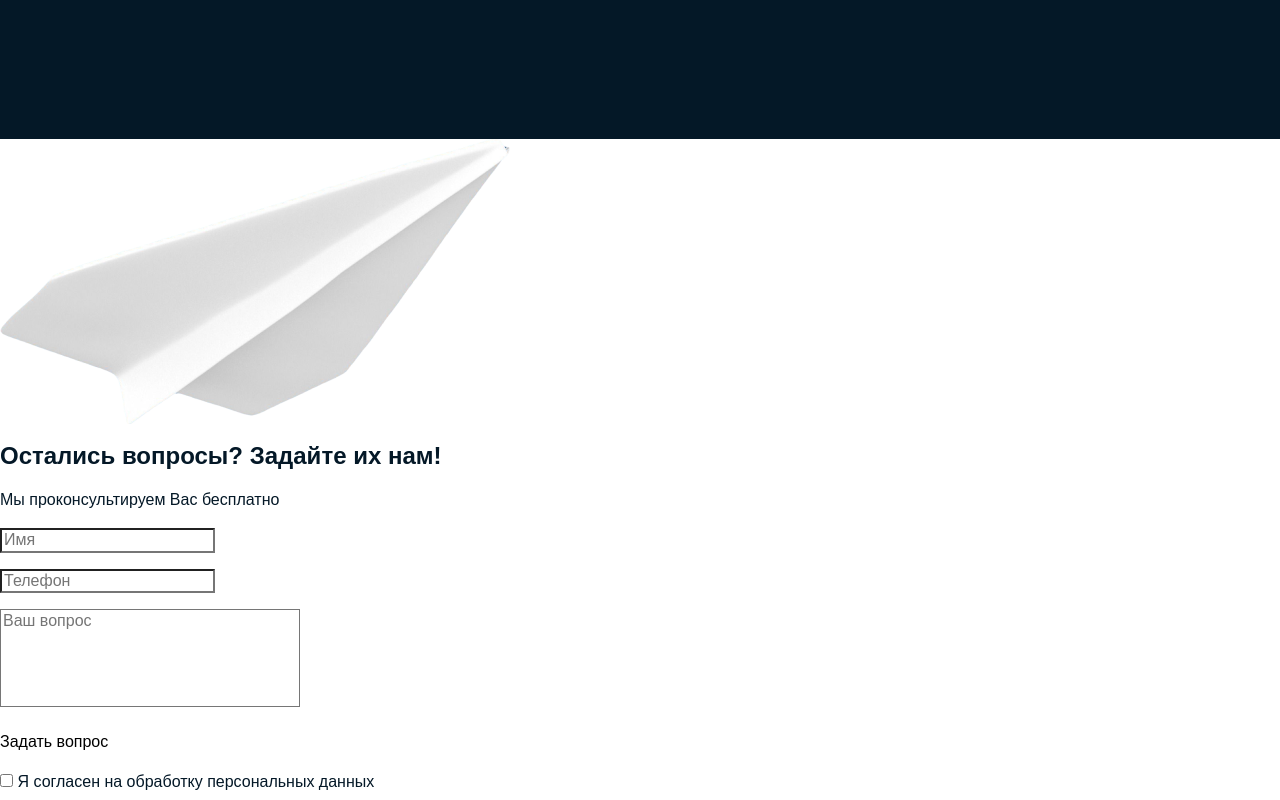
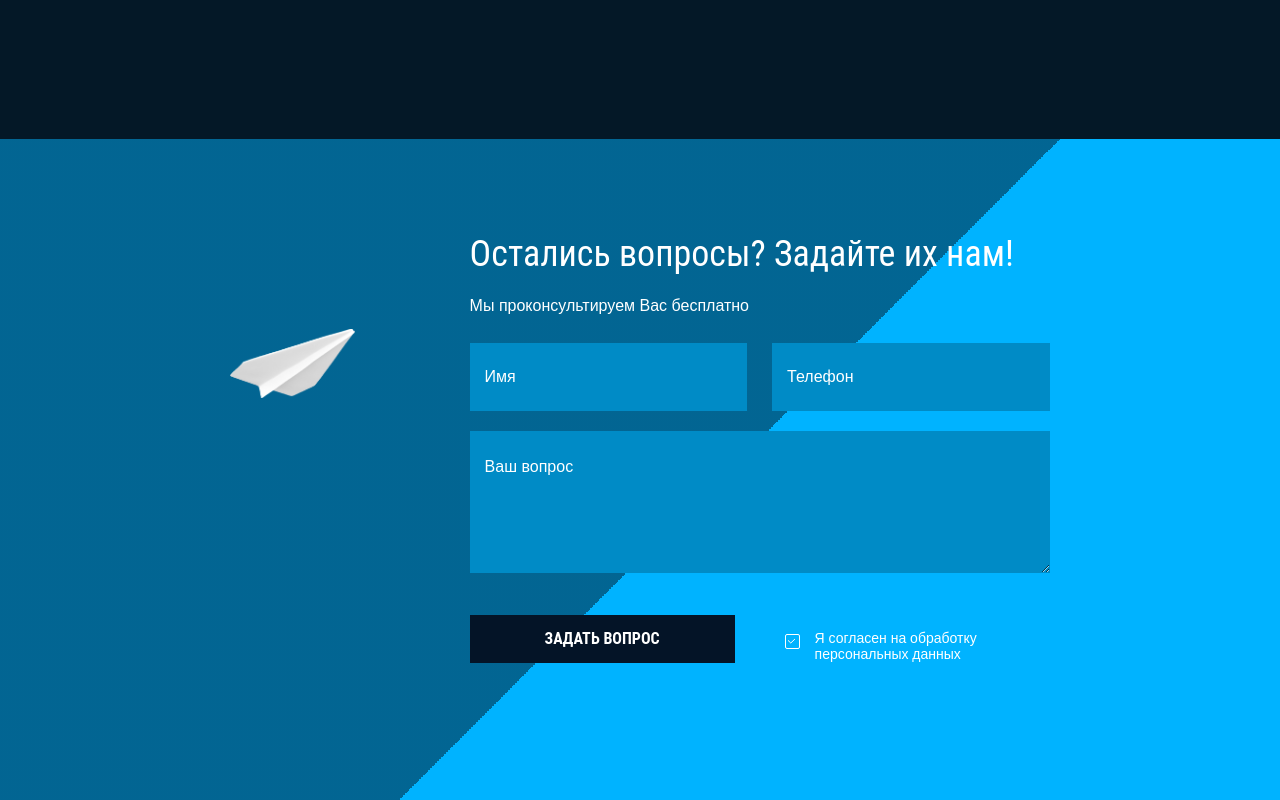
Before and after one commit to D-Inna/accelerator-smart-device, a website built with webpack: page source/index.html in a window 1280 px wide. Shown: the part 2900-3700 px from the top of the page. Built offline with nearby package versions, Linux system fonts and the light colour scheme; files whose address does not match are found by name.

Commit message:
Добавляет форму

```diff
--- a/source/index.html
+++ b/source/index.html
@@ -176,6 +176,7 @@
         </ul>
       </section>
       <section class="form">
+        <div class="form__wrapper">
           <picture>
             <!-- <source type="image/webp" srcset="./img/paper-airplane.webp 1x, ./img/paper-airplane@2x.webp 2x"> -->
             <img src="./img/paper-airplane.png" width="510" height="285" srcset="./img/paper-airplane@2x.png 2x"
@@ -185,7 +186,7 @@
             <h2>Остались вопросы? Задайте их&nbsp;нам!</h2>
             <span>Мы&nbsp;проконсультируем Вас бесплатно</span>
             <form action="https://echo.htmlacademy.ru/" method="post">
-            <div>
+              <div class="form__inner">
                 <p>
                   <label>
                     <input type="text" name="name" placeholder="Имя">
@@ -200,14 +201,17 @@
               <p>
                 <textarea name="comment" cols="30" rows="5" placeholder="Ваш вопрос"></textarea>
               </p>
+              <div class="form__consent">
                 <a href="#">Задать вопрос</a>
                 <p>
                   <label>
-                <input type="checkbox" name="firm-storе">
-                <span>Я&nbsp;согласен на&nbsp;обработку персональных данных</span>
+                    <input class="visually-hidden" type="checkbox" name="firm-storе" checked>
+                    <span>Я&nbsp;согласен на&nbsp;обработку <br> персональных данных</span>
                   </label>
                 </p>
+              </div>
             </form>
+          </div>
         </div>
       </section>
     </main>
--- /dev/null
+++ b/source/sass/blocks/form.scss
@@ -0,0 +1,193 @@
+.form {
+  background-color: $background-form;
+  min-height: 840px;
+
+  @media (max-width: $vp-1023) {
+    min-height: 580px;
+  }
+
+  @media (max-width: $vp-767) {
+    min-height: 750px;
+  }
+}
+
+.form__wrapper {
+  background: linear-gradient(135deg, rgba(4, 24, 39, 0.5) 0% 50%, $background-form 50% 100%);
+  padding: 7% 18% 5%;
+  min-height: 840px;
+  display: grid;
+  grid-template-columns: 1fr 1fr;
+  gap: 115px;
+
+  @media (max-width: $vp-1023) {
+    display: block;
+    padding: 8% 7% 10%;
+    min-height: 580px;
+    background: none;
+  }
+
+  @media (max-width: $vp-767) {
+    min-height: 750px;
+  }
+}
+
+.form__wrapper img {
+  display: block;
+  margin-top: 100px;
+
+  @media (max-width: $vp-1023) {
+    display: none;
+  }
+}
+
+.form__modal-auth h2 {
+  @include title-roboto;
+  color: #ffffff;
+  margin: 0;
+  margin-bottom: 15px;
+
+  @media (max-width: $vp-767) {
+    font-size: 30px;
+    line-height: 42px;
+  }
+}
+
+.form__modal-auth p {
+  margin: 20px 0 35px;
+}
+
+.form__modal-auth span {
+  @include text-mono;
+  color: #ffffff;
+  margin-bottom: 35px;
+
+  @media (max-width: $vp-767) {
+    font-size: 14px;
+    line-height: 18px;
+  }
+}
+
+.form__modal-auth form {
+  min-width: 580px;
+  margin-top: 25px;
+
+  @media (max-width: $vp-1023) {
+    min-width: 670px;
+  }
+
+  @media (max-width: $vp-767) {
+    min-width: 270px;
+  }
+}
+
+.form__inner {
+  display: grid;
+  grid-template-columns: 1fr 1fr;
+  gap: 25px;
+
+  @media (max-width: $vp-767) {
+    display: block;
+  }
+}
+
+.form__inner p {
+  margin: 0;
+
+  @media (max-width: $vp-767) {
+    margin-bottom: 20px;
+  }
+}
+
+.form__inner input {
+  width: 100%;
+  border: none;
+  padding: 25px 15px;
+  background-color: #008bc6;
+}
+
+.form__inner input::placeholder {
+  @include text-mono;
+  color: #ffffff;
+}
+
+.form__modal-auth textarea {
+  width: 100%;
+  resize: vertical;
+  background-color: #008bc6;
+  border: none;
+  padding: 25px 15px;
+}
+
+.form__modal-auth textarea::placeholder {
+  @include text-mono;
+  color: #ffffff;
+}
+
+.form__consent {
+  display: grid;
+  grid-template-columns: 1fr 1fr;
+  gap: 50px;
+
+  @media (max-width: $vp-767) {
+    display: block;
+  }
+}
+
+.form__consent p {
+  margin: 0;
+  padding-top: 0;
+  padding-left: 30px;
+}
+
+.form__consent a {
+  font-family: $ff-roboto;
+  font-size: 16px;
+  line-height: 18px;
+  font-weight: 700;
+  text-transform: uppercase;
+  background-color: #041427;
+  color: #ffffff;
+  padding: 15px 25px;
+  min-width: 265px;
+  text-align: center;
+
+  @media (max-width: $vp-767) {
+    display: block;
+    min-width: 270px;
+    margin-bottom: 25px;
+  }
+}
+
+.form__consent label {
+  position: relative;
+}
+
+.form__consent span {
+  @include text-mono;
+  font-size: 14px;
+  line-height: 16px;
+  display: block;
+  margin-bottom: 0;
+  padding-top: 15px;
+
+  &::after {
+    position: absolute;
+    content: "";
+    top: 19px;
+    left: -30px;
+    width: 15px;
+    height: 15px;
+    border: 1px solid #ffffff;
+    border-radius: 2px;
+  }
+}
+
+.form__consent input[type="checkbox"]:checked + span::before {
+  position: absolute;
+  content: "";
+  width: 10px;
+  height: 6px;
+  top: 23px;
+  left: -28px;
+  background: url("../../img/check.svg") no-repeat;
+}
--- a/source/sass/style.scss
+++ b/source/sass/style.scss
@@ -33,6 +33,7 @@
 @import "blocks/promo.scss";
 @import "blocks/advantages.scss";
 @import "blocks/product-card.scss";
+@import "blocks/form.scss";
 
 
 // ---------------------------------
--- a/source/sass/variables.scss
+++ b/source/sass/variables.scss
@@ -11,6 +11,7 @@ $border-color:                      rgba(248, 253, 255, 0.7);
 $background-color:                  #f8fdff;
 $background-blue:                   #00b2ff;
 $border-color:                      #ebebeb;
+$background-form:                   #00b3ff;
 
 // Project palette
 // для нейминга цветов используем https://www.htmlcsscolor.com/hex/334482
```
Also changed, not shown: build/css/style.css, build/css/style.min.css, build/img/check.svg (added), build/index.html, source/img/check.svg (added), 1 other file. Lines whose indentation alone changed are shown as unchanged.
